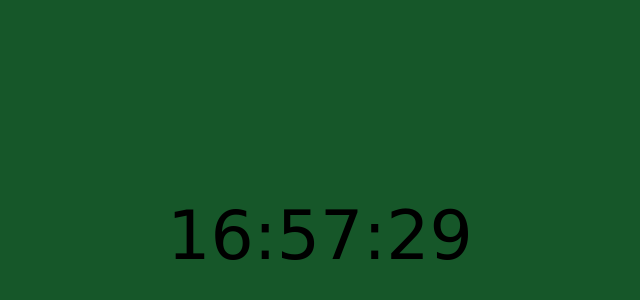
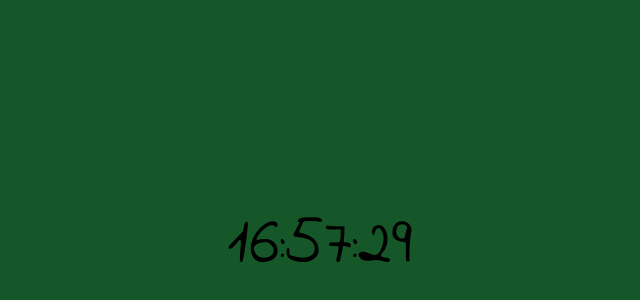
Before and after one commit to BenikeG/colorClock, a plain HTML site: page index.html in a window 1280 px wide. Shown: the part 170-470 px from the top of the page, without its empty margins (320-960 px from the left). Drawn offline with Linux system fonts and the light colour scheme.

Commit message:
Update index.html

```diff
--- a/index.html
+++ b/index.html
@@ -12,7 +12,8 @@ Released under the MIT license: http://jsbin.mit-license.org
 <head>
   <meta charset="utf-8">
   <meta name="viewport" content="width=device-width">
-  <title>JS Bin</title>
+  <link href="https://fonts.googleapis.com/css2?family=Indie+Flower&display=swap" rel="stylesheet">
+  <title>Színóra</title>
 <style id="jsbin-css">
 * {
  margin: 0; padding: 0;
```
